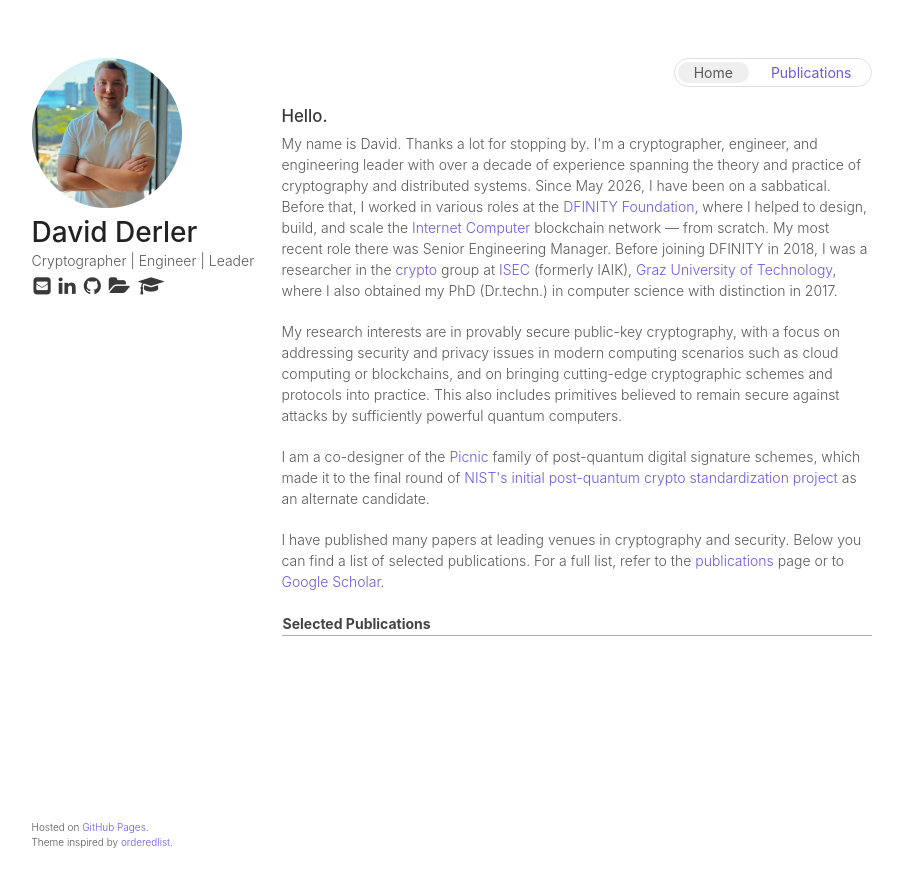
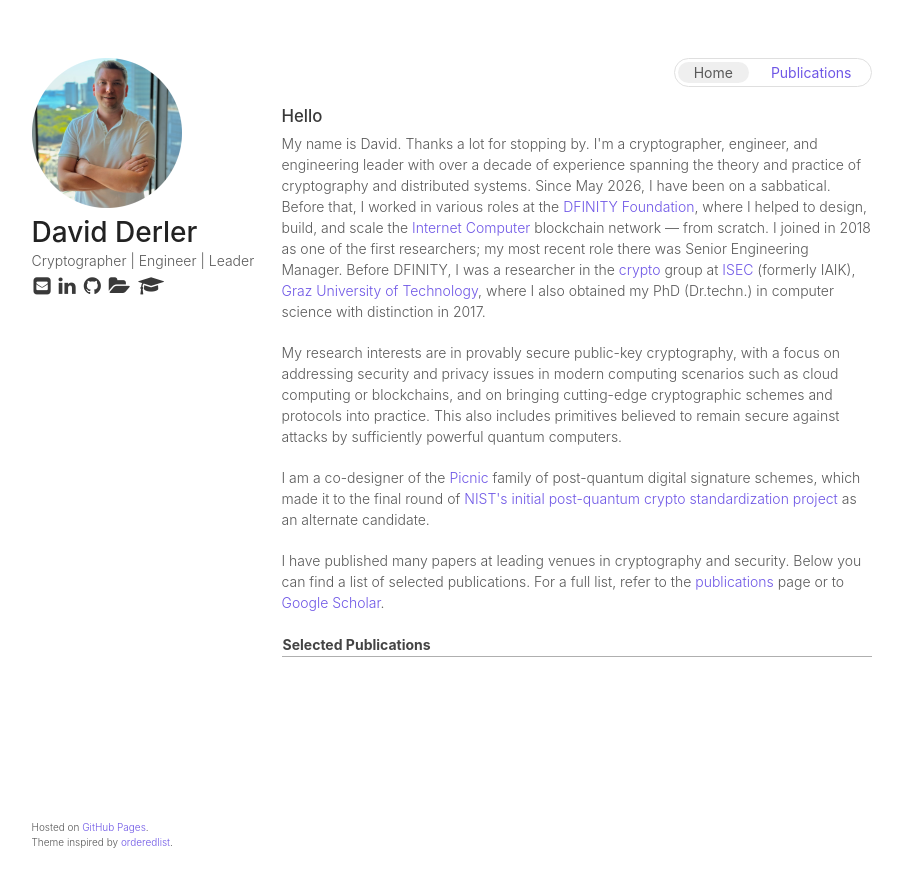
Before and after one commit to derlerd/derlerd.github.io, a Jekyll site: the page built from index.html, in a window 1280 px wide. Shown: the top 887 px of the page, without its empty margins (181-1084 px from the left). Built offline with Jekyll 4.4.1, drawn with Linux system fonts in a browser that asks for light colours.

Commit message:
Minor wording change

```diff
--- a/_includes/bio.html
+++ b/_includes/bio.html
@@ -1,6 +1,6 @@
-<h2>Hello.</h2>
+<h2>Hello</h2>
 
-<p>My name is David. Thanks a lot for stopping by. I'm a cryptographer, engineer, and engineering leader with over a decade of experience spanning the theory and practice of cryptography and distributed systems. Since May 2026, I have been on a sabbatical. Before that, I worked in various roles at the <a href="https://www.dfinity.org">DFINITY Foundation</a>, where I helped to design, build, and scale the <a href="https://internetcomputer.org">Internet Computer</a> blockchain network &mdash; from scratch. My most recent role there was Senior Engineering Manager. Before joining DFINITY in 2018, I was a researcher in the <a href="https://www.isec.tugraz.at/research-area/crypto/">crypto</a> group at <a href="https://www.isec.tugraz.at">ISEC</a> (formerly IAIK), <a href="https://www.tugraz.at">Graz University of Technology</a>, where I also obtained my PhD (Dr.techn.) in computer science with distinction in 2017.</p>
+<p>My name is David. Thanks a lot for stopping by. I'm a cryptographer, engineer, and engineering leader with over a decade of experience spanning the theory and practice of cryptography and distributed systems. Since May 2026, I have been on a sabbatical. Before that, I worked in various roles at the <a href="https://www.dfinity.org">DFINITY Foundation</a>, where I helped to design, build, and scale the <a href="https://internetcomputer.org">Internet Computer</a> blockchain network &mdash; from scratch. I joined in 2018 as one of the first researchers; my most recent role there was Senior Engineering Manager. Before DFINITY, I was a researcher in the <a href="https://www.isec.tugraz.at/research-area/crypto/">crypto</a> group at <a href="https://www.isec.tugraz.at">ISEC</a> (formerly IAIK), <a href="https://www.tugraz.at">Graz University of Technology</a>, where I also obtained my PhD (Dr.techn.) in computer science with distinction in 2017.</p>
 
 <p>My research interests are in provably secure public-key cryptography, with a focus on addressing security and privacy issues in modern computing scenarios such as cloud computing or blockchains, and on bringing cutting-edge cryptographic schemes and protocols into practice. This also includes primitives believed to remain secure against attacks by sufficiently powerful quantum computers.</p>
 
```
